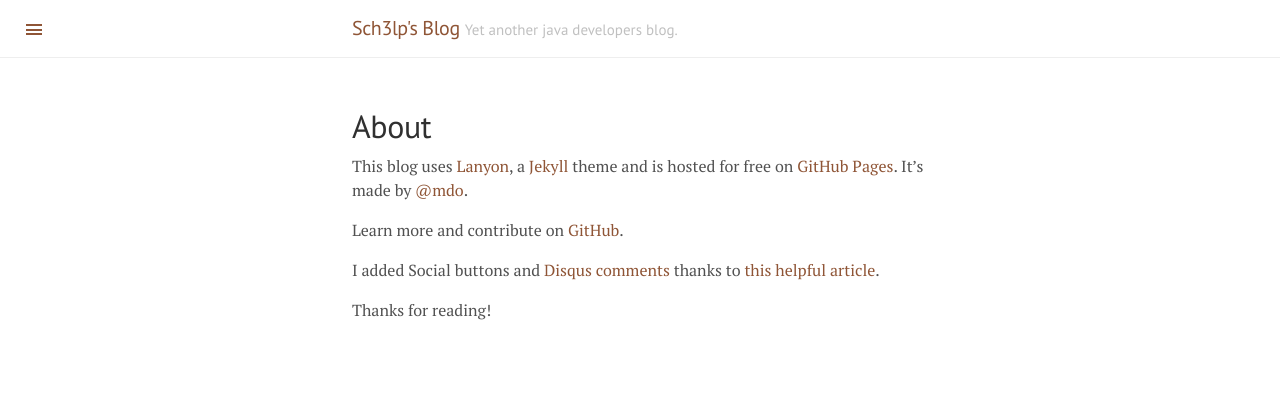
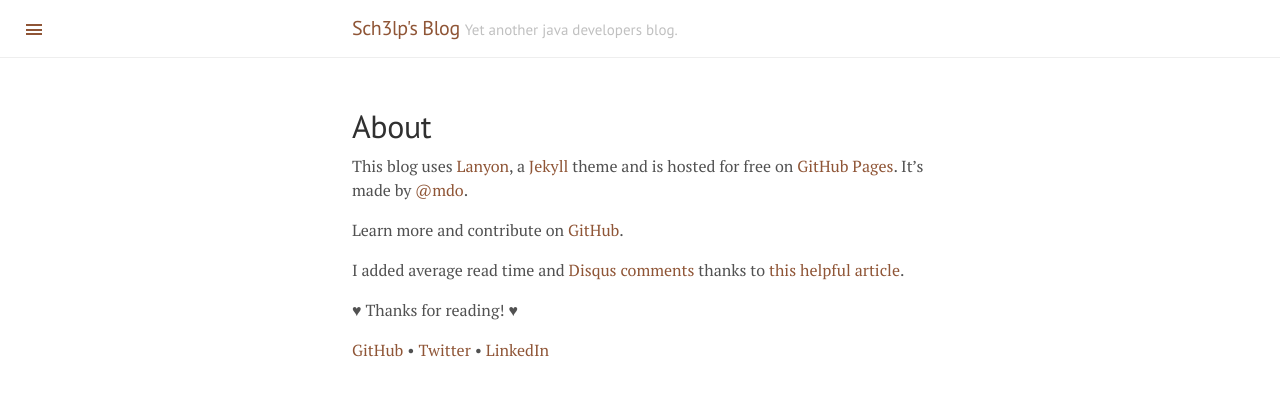
Before and after one commit to imanuelr/sch3lp.github.io, a Jekyll site: the page built from about.md, in a window 1280 px wide. Shown: the top 396 px of the page. Built offline with Jekyll 4.4.1, drawn with Linux system fonts in a browser that asks for light colours; Markdown is read by kramdown in place of the engine named in the settings; comment, search, counter and statistics services are not loaded.

Commit message:
updated about; improved avg read-time

```diff
--- a/about.md
+++ b/about.md
@@ -7,6 +7,8 @@
 
 Learn more and contribute on [GitHub](https://github.com/poole).
 
-I added Social buttons and [Disqus comments](https://disqus.com/) thanks to [this helpful article](http://pixelcog.com/blog/2013/jekyll-from-scratch-extending-jekyll/).
+I added average read time and [Disqus comments](https://disqus.com/) thanks to [this helpful article](http://pixelcog.com/blog/2013/jekyll-from-scratch-extending-jekyll/).
 
-Thanks for reading!
+♥ Thanks for reading! ♥
+
+[GitHub](https://github.com/Sch3lp) • [Twitter](https://twitter.com/TimSchraepen) • [LinkedIn](https://www.linkedin.com/in/timschraepen)
--- a/index.html
+++ b/index.html
@@ -12,7 +12,8 @@
       </a>
     </h1>
 
-    <span class="post-date">{{ post.date | date_to_string }} • {{ post.content | number_of_words | divided_by:180 }} minute read • <a href="{{ post.url }}#disqus_thread" data-disqus-identifier="{{ post.path | split:'/' | last | cgi_escape }}">Read the comments</a></span>
+    <span class="post-date">{{ post.date | date_to_string }} • {% capture readtime %}{{ post.content | number_of_words | plus:91 | divided_by:180 }}{% endcapture %}
+{% if readtime == '0' %} &lt; 1{% else %}{{ readtime }}{% endif %} min. read • <a href="{{ post.url }}#disqus_thread" data-disqus-identifier="{{ post.path | split:'/' | last | cgi_escape }}">Read the comments</a></span>
 
     {{ post.content }}
 
```
